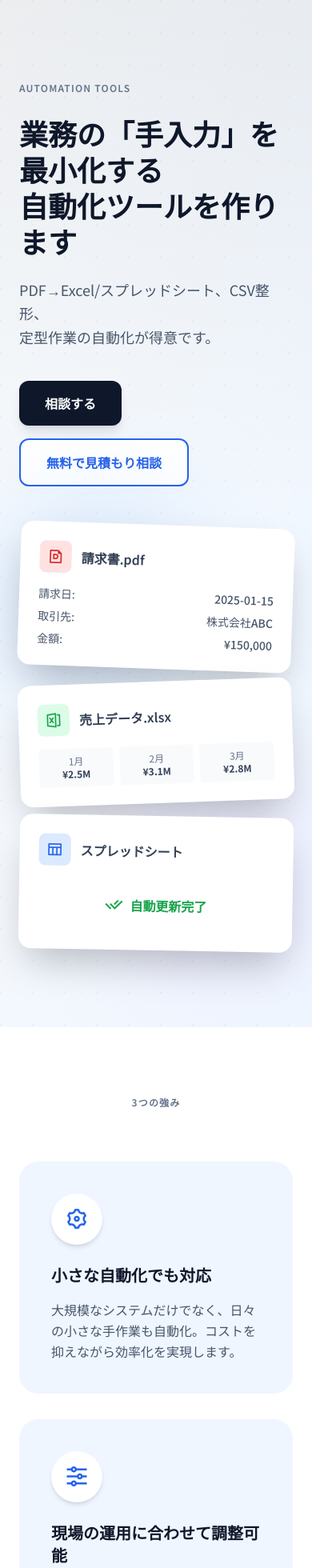
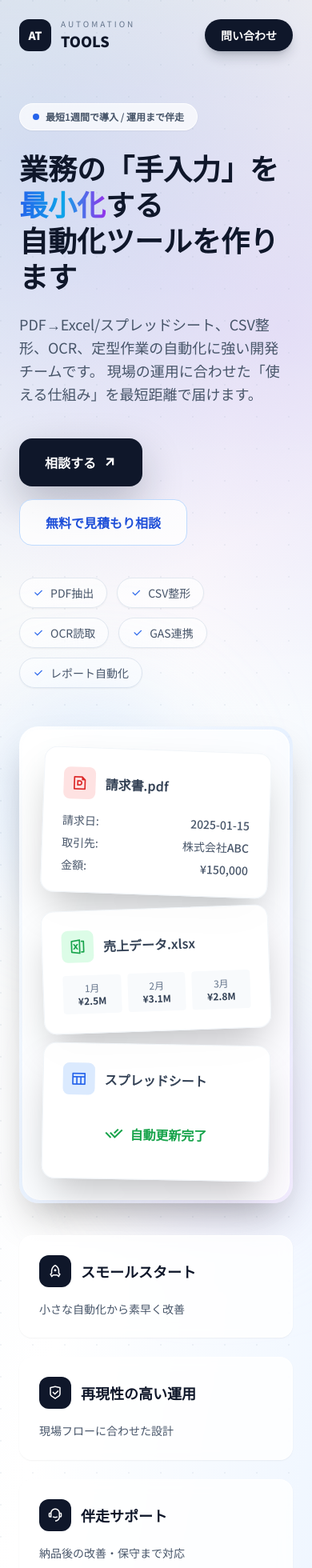
Before and after one commit to shunsoco-stack/HomePage, a React (Vite) app: page / in a window 390 px wide. Shown: the top 1960 px of the page at 80% size. Built offline with nearby package versions, Linux system fonts and the light colour scheme.

Commit message:
Enhance homepage hero and sections
Co-authored-by: shunsoco-stack <shunsoco-stack@users.noreply.github.com>

```diff
--- a/src/pages/home/page.tsx
+++ b/src/pages/home/page.tsx
@@ -56,41 +56,95 @@ export default function HomePage() {
   };
 
   return (
-    <div className="min-h-screen bg-white">
+    <div className="min-h-screen bg-white text-slate-900">
       {/* Hero Section */}
-      <section className="relative bg-gradient-to-br from-slate-50 to-blue-50 overflow-hidden">
+      <section className="relative bg-gradient-to-br from-slate-50 via-white to-blue-50 overflow-hidden">
+        <div className="absolute inset-0 bg-[radial-gradient(1200px_circle_at_10%_10%,rgba(59,130,246,0.15),transparent_45%),radial-gradient(1200px_circle_at_90%_20%,rgba(168,85,247,0.12),transparent_40%)]"></div>
         <div className="absolute inset-0 bg-gradient-to-b from-black/5 via-transparent to-transparent"></div>
         <div className="absolute inset-0" style={{
-          backgroundImage: 'radial-gradient(circle at 1px 1px, rgb(148 163 184 / 0.1) 1px, transparent 0)',
+          backgroundImage: 'radial-gradient(circle at 1px 1px, rgb(148 163 184 / 0.12) 1px, transparent 0)',
           backgroundSize: '40px 40px'
         }}></div>
 
-        <div className="relative max-w-7xl mx-auto px-6 py-24 lg:py-32">
-          <div className="grid lg:grid-cols-5 gap-12 items-center">
+        <div className="relative max-w-7xl mx-auto px-6">
+          <header className="flex items-center justify-between py-6 lg:py-8">
+            <a href="#" className="flex items-center gap-3">
+              <div className="w-10 h-10 rounded-xl bg-slate-900 text-white flex items-center justify-center font-black text-sm">
+                AT
+              </div>
+              <div className="leading-tight">
+                <div className="text-[10px] tracking-[0.3em] text-slate-500">AUTOMATION</div>
+                <div className="text-lg font-black text-slate-900">TOOLS</div>
+              </div>
+            </a>
+            <nav className="hidden lg:flex items-center gap-8 text-sm font-semibold text-slate-600">
+              <a href="#services" className="hover:text-slate-900 transition-colors">サービス</a>
+              <a href="#cases" className="hover:text-slate-900 transition-colors">実績</a>
+              <a href="#process" className="hover:text-slate-900 transition-colors">進め方</a>
+              <a href="#faq" className="hover:text-slate-900 transition-colors">FAQ</a>
+            </nav>
+            <div className="flex items-center gap-3">
+              <a
+                href="#contact"
+                className="hidden sm:inline-flex items-center justify-center px-4 py-2 text-sm font-semibold text-slate-700 rounded-full border border-slate-200 bg-white/70 hover:bg-white transition-all duration-300 whitespace-nowrap cursor-pointer"
+              >
+                無料相談
+              </a>
+              <a
+                href="#contact"
+                className="inline-flex items-center justify-center px-5 py-2.5 bg-slate-900 text-white text-sm font-semibold rounded-full hover:bg-slate-800 transition-all duration-300 shadow-lg shadow-slate-900/20 whitespace-nowrap cursor-pointer"
+              >
+                問い合わせ
+              </a>
+            </div>
+          </header>
+
+          <div className="grid lg:grid-cols-5 gap-12 items-center py-10 lg:py-20">
             <div className="lg:col-span-3">
-              <div className="mb-6">
-                <span className="text-xs font-semibold tracking-widest text-slate-500 uppercase">Automation Tools</span>
+              <div className="mb-6 inline-flex items-center gap-2 rounded-full border border-white/80 bg-white/70 px-4 py-2 text-xs font-semibold text-slate-600 shadow-sm backdrop-blur">
+                <span className="relative flex h-2 w-2">
+                  <span className="absolute inline-flex h-full w-full animate-ping rounded-full bg-blue-600/60 opacity-75"></span>
+                  <span className="relative inline-flex h-2 w-2 rounded-full bg-blue-600"></span>
+                </span>
+                最短1週間で導入 / 運用まで伴走
               </div>
-              <h1 className="text-4xl lg:text-5xl xl:text-6xl font-bold text-slate-900 leading-tight mb-6">
-                業務の「手入力」を<br />最小化する<br />自動化ツールを作ります
+              <h1 className="text-4xl lg:text-5xl xl:text-6xl font-black text-slate-900 leading-tight mb-6">
+                業務の「手入力」を<br />
+                <span className="text-transparent bg-clip-text bg-gradient-to-r from-blue-600 via-sky-500 to-purple-600">
+                  最小化
+                </span>
+                する<br />
+                自動化ツールを作ります
               </h1>
-              <p className="text-lg lg:text-xl text-slate-600 leading-relaxed mb-10">
-                PDF→Excel/スプレッドシート、CSV整形、<br />
-                定型作業の自動化が得意です。
+              <p className="text-lg lg:text-xl text-slate-600 leading-relaxed mb-10 max-w-xl">
+                PDF→Excel/スプレッドシート、CSV整形、OCR、定型作業の自動化に強い開発チームです。
+                現場の運用に合わせた「使える仕組み」を最短距離で届けます。
               </p>
               <div className="flex flex-wrap gap-4">
                 <a
                   href="#contact"
-                  className="inline-flex items-center justify-center px-8 py-4 bg-slate-900 text-white font-semibold rounded-xl hover:bg-slate-800 transition-all duration-300 shadow-lg hover:shadow-xl whitespace-nowrap cursor-pointer"
+                  className="inline-flex items-center justify-center gap-2 px-8 py-4 bg-slate-900 text-white font-semibold rounded-2xl hover:bg-slate-800 transition-all duration-300 shadow-[0_20px_50px_rgba(15,23,42,0.25)] hover:-translate-y-0.5 whitespace-nowrap cursor-pointer"
                 >
                   相談する
+                  <i className="ri-arrow-right-up-line text-lg"></i>
                 </a>
                 <a
                   href="#contact"
-                  className="inline-flex items-center justify-center px-8 py-4 bg-white text-blue-600 font-semibold rounded-xl border-2 border-blue-600 hover:bg-blue-50 transition-all duration-300 whitespace-nowrap cursor-pointer"
+                  className="inline-flex items-center justify-center px-8 py-4 bg-white/80 text-blue-700 font-semibold rounded-2xl border border-blue-200 hover:border-blue-400 hover:bg-white transition-all duration-300 whitespace-nowrap cursor-pointer"
                 >
                   無料で見積もり相談
                 </a>
+              </div>
+              <div className="mt-10 flex flex-wrap gap-3 text-sm text-slate-600">
+                {['PDF抽出', 'CSV整形', 'OCR読取', 'GAS連携', 'レポート自動化'].map((tag) => (
+                  <span
+                    key={tag}
+                    className="inline-flex items-center gap-2 rounded-full border border-slate-200 bg-white/70 px-4 py-2 shadow-sm"
+                  >
+                    <i className="ri-check-line text-blue-600"></i>
+                    {tag}
+                  </span>
+                ))}
               </div>
             </div>
 
@@ -99,8 +153,9 @@ export default function HomePage() {
                 <div className="absolute -top-8 -left-8 w-64 h-64 bg-blue-200 rounded-full mix-blend-multiply filter blur-3xl opacity-30 animate-pulse"></div>
                 <div className="absolute -bottom-8 -right-8 w-64 h-64 bg-purple-200 rounded-full mix-blend-multiply filter blur-3xl opacity-30 animate-pulse" style={{ animationDelay: '1s' }}></div>
 
-                <div className="relative space-y-4">
-                  <div className="bg-white rounded-2xl shadow-2xl p-6 transform rotate-2 hover:rotate-0 transition-transform duration-300">
+                <div className="relative p-1 rounded-3xl bg-gradient-to-br from-white via-blue-100/60 to-purple-100/70 shadow-2xl">
+                  <div className="rounded-[22px] bg-white/80 backdrop-blur border border-white/80 p-6 space-y-4">
+                    <div className="bg-white/90 rounded-2xl shadow-2xl p-6 transform rotate-2 hover:rotate-0 transition-transform duration-300 border border-slate-100">
                       <div className="flex items-center gap-3 mb-4">
                         <div className="w-10 h-10 bg-red-100 rounded-lg flex items-center justify-center">
                           <i className="ri-file-pdf-line text-xl text-red-600"></i>
@@ -123,7 +178,7 @@ export default function HomePage() {
                       </div>
                     </div>
 
-                  <div className="bg-white rounded-2xl shadow-2xl p-6 transform -rotate-2 hover:rotate-0 transition-transform duration-300">
+                    <div className="bg-white/90 rounded-2xl shadow-2xl p-6 transform -rotate-2 hover:rotate-0 transition-transform duration-300 border border-slate-100">
                       <div className="flex items-center gap-3 mb-4">
                         <div className="w-10 h-10 bg-green-100 rounded-lg flex items-center justify-center">
                           <i className="ri-file-excel-2-line text-xl text-green-600"></i>
@@ -146,7 +201,7 @@ export default function HomePage() {
                       </div>
                     </div>
 
-                  <div className="bg-white rounded-2xl shadow-2xl p-6 transform rotate-1 hover:rotate-0 transition-transform duration-300">
+                    <div className="bg-white/90 rounded-2xl shadow-2xl p-6 transform rotate-1 hover:rotate-0 transition-transform duration-300 border border-slate-100">
                       <div className="flex items-center gap-3 mb-4">
                         <div className="w-10 h-10 bg-blue-100 rounded-lg flex items-center justify-center">
                           <i className="ri-table-line text-xl text-blue-600"></i>
@@ -165,18 +220,46 @@ export default function HomePage() {
               </div>
             </div>
           </div>
+
+          <div className="pb-16">
+            <div className="grid md:grid-cols-3 gap-6">
+              {[
+                { title: 'スモールスタート', detail: '小さな自動化から素早く改善', icon: 'ri-rocket-line' },
+                { title: '再現性の高い運用', detail: '現場フローに合わせた設計', icon: 'ri-shield-check-line' },
+                { title: '伴走サポート', detail: '納品後の改善・保守まで対応', icon: 'ri-customer-service-2-line' }
+              ].map((item) => (
+                <div
+                  key={item.title}
+                  className="group rounded-2xl bg-white/80 backdrop-blur border border-white/80 p-6 shadow-sm hover:shadow-lg transition-all duration-300"
+                >
+                  <div className="flex items-center gap-3 mb-4">
+                    <div className="w-10 h-10 rounded-xl bg-slate-900 text-white flex items-center justify-center">
+                      <i className={`${item.icon} text-lg`}></i>
+                    </div>
+                    <div className="text-lg font-bold text-slate-900">{item.title}</div>
+                  </div>
+                  <p className="text-sm text-slate-600 leading-relaxed">{item.detail}</p>
+                </div>
+              ))}
+            </div>
+          </div>
+        </div>
       </section>
 
       {/* Features Section */}
-      <section className="py-20 lg:py-28 bg-white">
+      <section id="about" className="py-20 lg:py-28 bg-white">
         <div className="max-w-7xl mx-auto px-6">
           <div className="text-center mb-16">
-            <span className="text-xs font-semibold tracking-widest text-slate-500 uppercase">3つの強み</span>
+            <span className="text-xs font-semibold tracking-widest text-blue-600 uppercase">Why us</span>
+            <h2 className="text-4xl lg:text-5xl font-bold text-slate-900 mt-4 mb-4">3つの強み</h2>
+            <p className="text-lg text-slate-600">小さく始めて、継続的に育てる自動化。</p>
           </div>
 
           <div className="grid md:grid-cols-3 gap-8">
-            <div className="bg-blue-50 rounded-3xl p-10 hover:shadow-xl transition-all duration-300">
-              <div className="w-16 h-16 bg-white rounded-full flex items-center justify-center mb-6 shadow-md">
+            <div className="group relative rounded-3xl bg-white p-10 shadow-sm ring-1 ring-slate-100 hover:shadow-xl transition-all duration-300">
+              <div className="absolute inset-0 rounded-3xl bg-gradient-to-br from-blue-50 via-white to-white opacity-0 group-hover:opacity-100 transition-opacity"></div>
+              <div className="relative">
+                <div className="w-16 h-16 bg-blue-600/10 rounded-2xl flex items-center justify-center mb-6">
                   <i className="ri-settings-3-line text-3xl text-blue-600"></i>
                 </div>
                 <h3 className="text-xl font-bold text-slate-900 mb-4">小さな自動化でも対応</h3>
@@ -184,20 +267,26 @@ export default function HomePage() {
                   大規模なシステムだけでなく、日々の小さな手作業も自動化。コストを抑えながら効率化を実現します。
                 </p>
               </div>
+            </div>
 
-            <div className="bg-blue-50 rounded-3xl p-10 hover:shadow-xl transition-all duration-300">
-              <div className="w-16 h-16 bg-white rounded-full flex items-center justify-center mb-6 shadow-md">
-                <i className="ri-equalizer-line text-3xl text-blue-600"></i>
+            <div className="group relative rounded-3xl bg-white p-10 shadow-sm ring-1 ring-slate-100 hover:shadow-xl transition-all duration-300">
+              <div className="absolute inset-0 rounded-3xl bg-gradient-to-br from-emerald-50 via-white to-white opacity-0 group-hover:opacity-100 transition-opacity"></div>
+              <div className="relative">
+                <div className="w-16 h-16 bg-emerald-600/10 rounded-2xl flex items-center justify-center mb-6">
+                  <i className="ri-equalizer-line text-3xl text-emerald-600"></i>
                 </div>
                 <h3 className="text-xl font-bold text-slate-900 mb-4">現場の運用に合わせて調整可能</h3>
                 <p className="text-slate-600 leading-relaxed">
                   実際の業務フローに合わせて柔軟にカスタマイズ。使いやすさを最優先に設計します。
                 </p>
               </div>
+            </div>
 
-            <div className="bg-blue-50 rounded-3xl p-10 hover:shadow-xl transition-all duration-300">
-              <div className="w-16 h-16 bg-white rounded-full flex items-center justify-center mb-6 shadow-md">
-                <i className="ri-refresh-line text-3xl text-blue-600"></i>
+            <div className="group relative rounded-3xl bg-white p-10 shadow-sm ring-1 ring-slate-100 hover:shadow-xl transition-all duration-300">
+              <div className="absolute inset-0 rounded-3xl bg-gradient-to-br from-purple-50 via-white to-white opacity-0 group-hover:opacity-100 transition-opacity"></div>
+              <div className="relative">
+                <div className="w-16 h-16 bg-purple-600/10 rounded-2xl flex items-center justify-center mb-6">
+                  <i className="ri-refresh-line text-3xl text-purple-600"></i>
                 </div>
                 <h3 className="text-xl font-bold text-slate-900 mb-4">継続運用を前提に設計</h3>
                 <p className="text-slate-600 leading-relaxed">
@@ -206,19 +295,29 @@ export default function HomePage() {
               </div>
             </div>
           </div>
+        </div>
       </section>
 
       {/* Services Section */}
-      <section className="py-20 lg:py-28 bg-slate-50">
+      <section id="services" className="py-20 lg:py-28 bg-slate-50">
         <div className="max-w-7xl mx-auto px-6">
           <div className="mb-16">
             <span className="text-xs font-semibold tracking-widest text-slate-500 uppercase">Services</span>
             <h2 className="text-4xl lg:text-5xl font-bold text-slate-900 mt-4 mb-3">できること</h2>
             <p className="text-xl text-slate-600 italic">提供する自動化サービス</p>
+            <div className="mt-6 flex flex-wrap gap-3 text-sm text-slate-600">
+              {['Excel/スプレッドシート', 'CSV', 'PDF', 'OCR', 'GAS連携'].map((item) => (
+                <span key={item} className="inline-flex items-center gap-2 rounded-full border border-slate-200 bg-white px-4 py-2 shadow-sm">
+                  <i className="ri-sparkling-line text-blue-600"></i>
+                  {item}
+                </span>
+              ))}
+            </div>
           </div>
 
           <div className="grid md:grid-cols-2 lg:grid-cols-3 gap-6">
-            <div className="bg-white rounded-3xl overflow-hidden shadow-lg hover:shadow-2xl transition-all duration-300 group">
+            <div className="group relative bg-white rounded-3xl overflow-hidden shadow-sm ring-1 ring-slate-100 hover:-translate-y-1 hover:shadow-2xl transition-all duration-300">
+              <div className="absolute top-0 left-0 right-0 h-1 bg-gradient-to-r from-rose-400 via-rose-500 to-orange-400"></div>
               <div className="bg-rose-50 p-12 flex items-center justify-center group-hover:bg-rose-100 transition-colors duration-300">
                 <div className="w-20 h-20 flex items-center justify-center">
                   <i className="ri-file-text-line text-5xl text-rose-600"></i>
@@ -232,7 +331,8 @@ export default function HomePage() {
               </div>
             </div>
 
-            <div className="bg-white rounded-3xl overflow-hidden shadow-lg hover:shadow-2xl transition-all duration-300 group">
+            <div className="group relative bg-white rounded-3xl overflow-hidden shadow-sm ring-1 ring-slate-100 hover:-translate-y-1 hover:shadow-2xl transition-all duration-300">
+              <div className="absolute top-0 left-0 right-0 h-1 bg-gradient-to-r from-emerald-400 via-green-500 to-teal-400"></div>
               <div className="bg-green-50 p-12 flex items-center justify-center group-hover:bg-green-100 transition-colors duration-300">
                 <div className="w-20 h-20 flex items-center justify-center">
                   <i className="ri-file-chart-line text-5xl text-green-600"></i>
@@ -246,7 +346,8 @@ export default function HomePage() {
               </div>
             </div>
 
-            <div className="bg-white rounded-3xl overflow-hidden shadow-lg hover:shadow-2xl transition-all duration-300 group">
+            <div className="group relative bg-white rounded-3xl overflow-hidden shadow-sm ring-1 ring-slate-100 hover:-translate-y-1 hover:shadow-2xl transition-all duration-300">
+              <div className="absolute top-0 left-0 right-0 h-1 bg-gradient-to-r from-slate-400 via-blue-400 to-purple-400"></div>
               <div className="bg-slate-100 p-12 flex items-center justify-center group-hover:bg-slate-200 transition-colors duration-300">
                 <div className="w-20 h-20 flex items-center justify-center">
                   <i className="ri-scan-line text-5xl text-slate-600"></i>
@@ -264,7 +365,7 @@ export default function HomePage() {
       </section>
 
       {/* Case Studies Section */}
-      <section className="py-20 lg:py-28 bg-white">
+      <section id="cases" className="py-20 lg:py-28 bg-white">
         <div className="max-w-6xl mx-auto px-6">
           <div className="text-center mb-16">
             <div className="flex items-center justify-center gap-2 mb-4">
@@ -277,7 +378,7 @@ export default function HomePage() {
           </div>
 
           <div className="grid md:grid-cols-3 gap-8">
-            <div className="bg-white rounded-2xl shadow-lg hover:shadow-2xl transition-all duration-300 p-8">
+            <div className="bg-white rounded-2xl shadow-sm ring-1 ring-slate-100 hover:shadow-2xl transition-all duration-300 p-8">
               <div className="flex gap-1 mb-4">
                 {[1, 2, 3, 4, 5].map((star) => (
                   <i key={star} className="ri-star-fill text-amber-400 text-lg"></i>
@@ -298,7 +399,7 @@ export default function HomePage() {
               </div>
             </div>
 
-            <div className="bg-white rounded-2xl shadow-lg hover:shadow-2xl transition-all duration-300 p-8">
+            <div className="bg-white rounded-2xl shadow-sm ring-1 ring-slate-100 hover:shadow-2xl transition-all duration-300 p-8">
               <div className="flex gap-1 mb-4">
                 {[1, 2, 3, 4, 5].map((star) => (
                   <i key={star} className="ri-star-fill text-amber-400 text-lg"></i>
@@ -319,7 +420,7 @@ export default function HomePage() {
               </div>
             </div>
 
-            <div className="bg-white rounded-2xl shadow-lg hover:shadow-2xl transition-all duration-300 p-8">
+            <div className="bg-white rounded-2xl shadow-sm ring-1 ring-slate-100 hover:shadow-2xl transition-all duration-300 p-8">
               <div className="flex gap-1 mb-4">
                 {[1, 2, 3, 4, 5].map((star) => (
                   <i key={star} className="ri-star-fill text-amber-400 text-lg"></i>
@@ -344,7 +445,7 @@ export default function HomePage() {
       </section>
 
       {/* Process Section */}
-      <section className="py-20 lg:py-28 bg-slate-900">
+      <section id="process" className="py-20 lg:py-28 bg-slate-900">
         <div className="max-w-7xl mx-auto px-6">
           <div className="text-center mb-16">
             <span className="text-xs font-semibold tracking-widest text-slate-400 uppercase mb-6 block">Process</span>
@@ -355,47 +456,60 @@ export default function HomePage() {
             </h2>
           </div>
 
-          <div className="grid md:grid-cols-5 gap-6 mt-20">
-            <div className="bg-slate-800 rounded-2xl p-8 hover:bg-slate-700 transition-all duration-300">
+          <div className="relative mt-16">
+            <div className="hidden md:block absolute left-6 right-6 top-8 h-px bg-slate-700/70"></div>
+            <div className="grid md:grid-cols-5 gap-6">
+              <div className="bg-slate-800 rounded-2xl p-8 hover:bg-slate-700 transition-all duration-300 relative">
+                <div className="text-xs font-semibold text-slate-400 mb-3">STEP 01</div>
                 <div className="w-12 h-12 border-2 border-white rounded-lg flex items-center justify-center mb-4">
                   <i className="ri-chat-3-line text-2xl text-white"></i>
                 </div>
                 <div className="text-lg font-semibold text-white">相談</div>
+                <p className="text-sm text-slate-400 mt-2">課題・目的を整理</p>
               </div>
 
-            <div className="bg-slate-800 rounded-2xl p-8 hover:bg-slate-700 transition-all duration-300">
+              <div className="bg-slate-800 rounded-2xl p-8 hover:bg-slate-700 transition-all duration-300 relative">
+                <div className="text-xs font-semibold text-slate-400 mb-3">STEP 02</div>
                 <div className="w-12 h-12 border-2 border-white rounded-lg flex items-center justify-center mb-4">
                   <i className="ri-checkbox-multiple-line text-2xl text-white"></i>
                 </div>
                 <div className="text-lg font-semibold text-white">仕様確認</div>
+                <p className="text-sm text-slate-400 mt-2">業務フローを可視化</p>
               </div>
 
-            <div className="bg-slate-800 rounded-2xl p-8 hover:bg-slate-700 transition-all duration-300">
+              <div className="bg-slate-800 rounded-2xl p-8 hover:bg-slate-700 transition-all duration-300 relative">
+                <div className="text-xs font-semibold text-slate-400 mb-3">STEP 03</div>
                 <div className="w-12 h-12 border-2 border-white rounded-lg flex items-center justify-center mb-4">
                   <i className="ri-file-list-3-line text-2xl text-white"></i>
                 </div>
                 <div className="text-lg font-semibold text-white">初稿</div>
+                <p className="text-sm text-slate-400 mt-2">動く形で試作</p>
               </div>
 
-            <div className="bg-slate-800 rounded-2xl p-8 hover:bg-slate-700 transition-all duration-300">
+              <div className="bg-slate-800 rounded-2xl p-8 hover:bg-slate-700 transition-all duration-300 relative">
+                <div className="text-xs font-semibold text-slate-400 mb-3">STEP 04</div>
                 <div className="w-12 h-12 border-2 border-white rounded-lg flex items-center justify-center mb-4">
                   <i className="ri-tools-line text-2xl text-white"></i>
                 </div>
                 <div className="text-lg font-semibold text-white">調整</div>
+                <p className="text-sm text-slate-400 mt-2">実運用に合わせて最適化</p>
               </div>
 
-            <div className="bg-slate-800 rounded-2xl p-8 hover:bg-slate-700 transition-all duration-300">
+              <div className="bg-slate-800 rounded-2xl p-8 hover:bg-slate-700 transition-all duration-300 relative">
+                <div className="text-xs font-semibold text-slate-400 mb-3">STEP 05</div>
                 <div className="w-12 h-12 border-2 border-white rounded-lg flex items-center justify-center mb-4">
                   <i className="ri-check-line text-2xl text-white"></i>
                 </div>
                 <div className="text-lg font-semibold text-white">納品</div>
+                <p className="text-sm text-slate-400 mt-2">運用開始・サポート</p>
+              </div>
             </div>
           </div>
         </div>
       </section>
 
       {/* FAQ Section */}
-      <section className="py-20 lg:py-28 bg-white">
+      <section id="faq" className="py-20 lg:py-28 bg-gradient-to-b from-white to-slate-50">
         <div className="max-w-4xl mx-auto px-6">
           <div className="text-center mb-16">
             <h2 className="text-4xl font-bold text-slate-900 mb-4">よくある質問</h2>
@@ -457,8 +571,9 @@ export default function HomePage() {
       </section>
 
       {/* Contact Section */}
-      <section id="contact" className="py-20 lg:py-28 bg-slate-50">
-        <div className="max-w-4xl mx-auto px-6">
+      <section id="contact" className="relative py-20 lg:py-28 bg-gradient-to-br from-slate-50 via-white to-blue-50 overflow-hidden">
+        <div className="absolute inset-0 bg-[radial-gradient(1200px_circle_at_85%_20%,rgba(59,130,246,0.12),transparent_40%)]"></div>
+        <div className="relative max-w-4xl mx-auto px-6">
           <div className="text-center mb-12">
             <h2 className="text-4xl font-bold text-slate-900 mb-4">お問い合わせ</h2>
             <p className="text-lg text-slate-600">まずは無料相談から。お気軽にお問い合わせください。</p>
```
Lines whose indentation alone changed are shown as unchanged.
